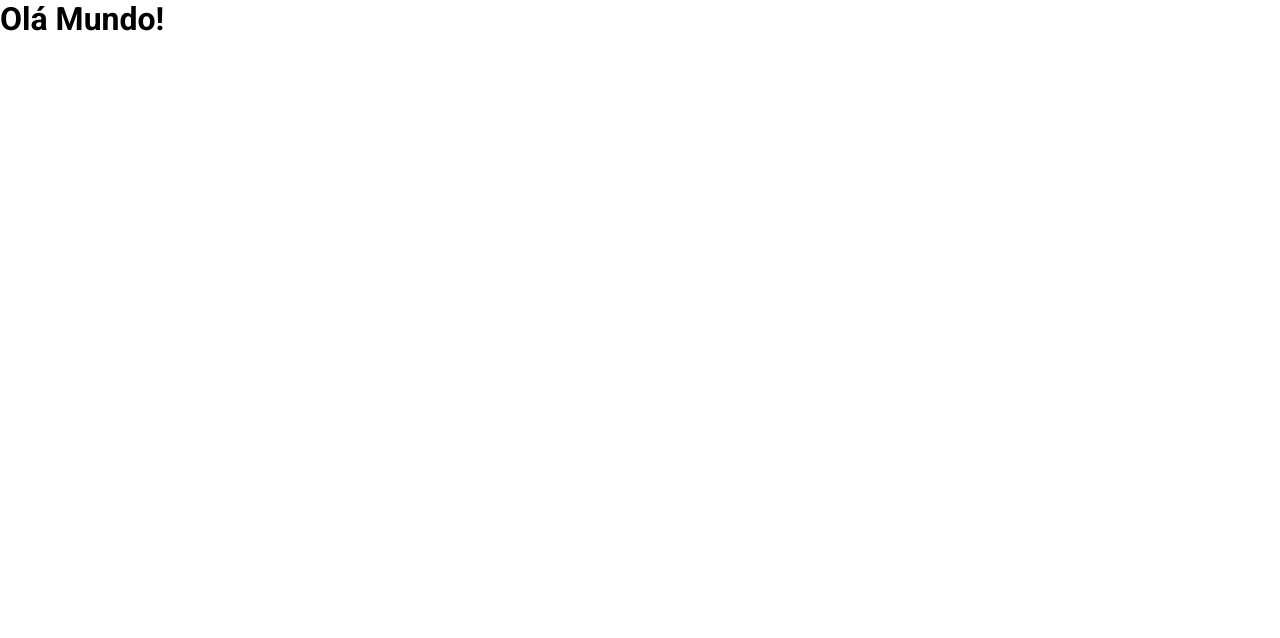
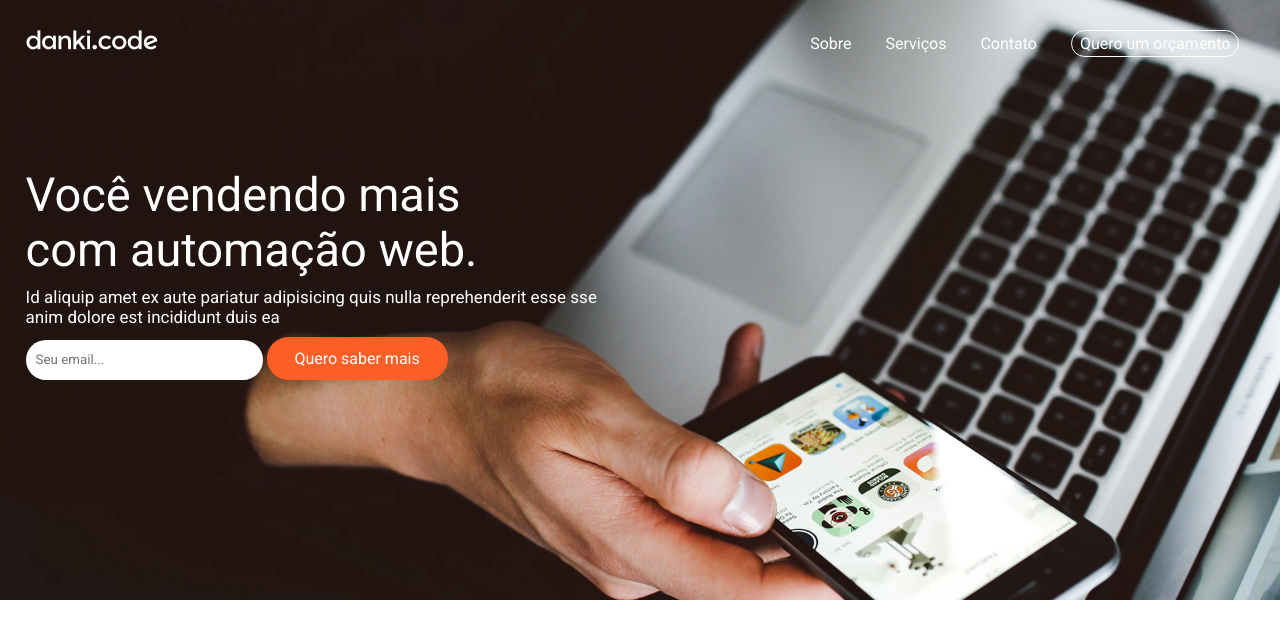
Before and after one commit to sabrinaaraujoo/Projeto_10, a plain HTML site: page index.html in a window 1280 px wide. Drawn offline with Linux system fonts and the light colour scheme.

Commit message:
header: menu-topo, chamada-header

```diff
--- a/index.html
+++ b/index.html
@@ -13,6 +13,28 @@
     <title>Agência de Marketing | Florianópolis</title>
 </head>
 <body>
-    <h1>Olá Mundo!</h1>
-</body>
+    <header>
+        <div class="container">
+            <div class="menu-topo">
+                <div class="logo"></div>
+                <nav class="desktop">
+                    <ul>
+                        <li><a href="">Sobre</a></li>
+                        <li><a href="">Serviços</a></li>
+                        <li><a href="">Contato</a></li>
+                        <li class="btn-nav"><a href="">Quero um orçamento</a></li>
+                    </ul>
+                </nav><!--desktop-->
+                <div class="clear"></div>
+            </div><!--menu-topo-->
+            <div class="chamada-header">
+                <h2>Você vendendo mais <br> com automação web.</h2>
+                <p>Id aliquip amet ex aute pariatur adipisicing quis nulla reprehenderit esse sse anim dolore est incididunt duis ea</p>
+                <form>
+                    <input type="email" placeholder="Seu email..." required>
+                    <input type="submit" value="Quero saber mais">
+                </form>
+            </div>
+        </div><!--container-->
+    </header>
 </html>
--- a/sass/style.sass
+++ b/sass/style.sass
@@ -3,3 +3,82 @@
     padding: 0
     box-sizing: border-box
     font-family: 'Roboto', sans-serif
+
+.container
+    max-width: 1280px
+    padding: 0 2%
+    margin: 0 auto
+
+.clear
+    clear: both
+
+// Header do meu site
+header
+    background-image: url('../images/bg.jpg')
+    min-height: 600px
+    padding: 30px 0
+    background-size: cover
+    background-position: center
+
+.logo
+    background-image: url('../images/logo.png')
+    background-size: 100% 100%
+    float: left
+    width: 132px
+    height: 20px
+
+nav.desktop
+    float: right
+
+    ul
+        list-style-type: none
+    li
+        display: inline-block
+        margin: 0 15px
+    a
+        text-decoration: none
+        color: white
+    li.btn-nav
+        padding: 3px 8px
+        border-radius: 20px
+        border: 1px solid white
+
+div
+    .chamada-header
+        padding: 110px 0
+        h2
+            font-size: 47px
+            color: white
+            font-weight: normal
+
+        p
+            font-size: 17px
+            color: white
+            font-weight: normal
+            margin-top: 10px
+            max-width: 600px
+
+        form
+            margin-top: 10px
+
+        input[type=email]
+            display: inline-block
+            border-radius: 100px
+            background: white
+            width: 237px
+            height: 40px
+            border: 0
+            padding-left: 10px
+
+        input[type=email]:focus
+            outline: 0
+
+        input[type=submit]
+            width: 181px
+            height: 43px
+            border: 0
+            color: white
+            font-size: 16px
+            cursor: pointerr
+            border-radius: 100px
+            background-color: #ff5f27
```
Also changed, not shown: css/style.css, 1 other file.
